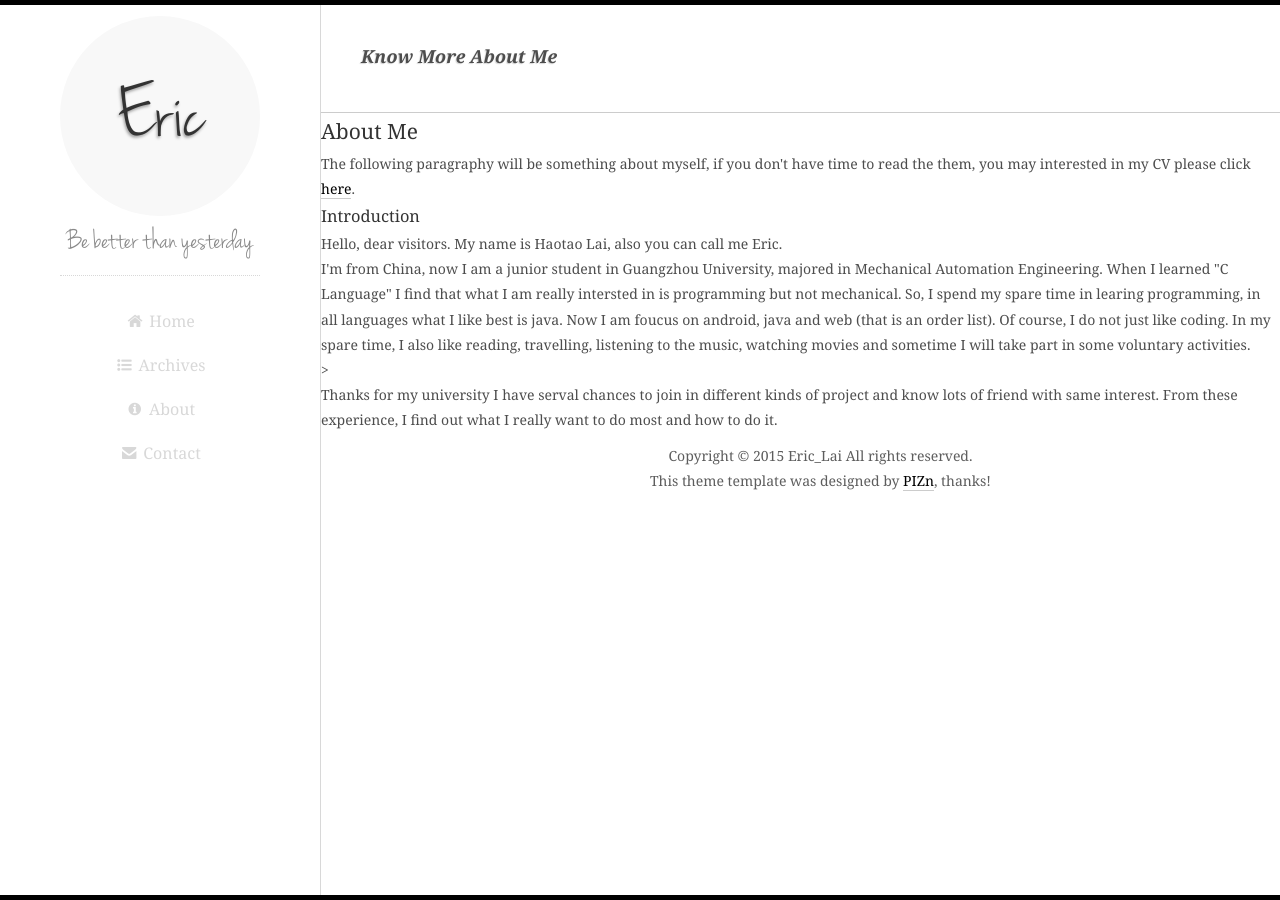
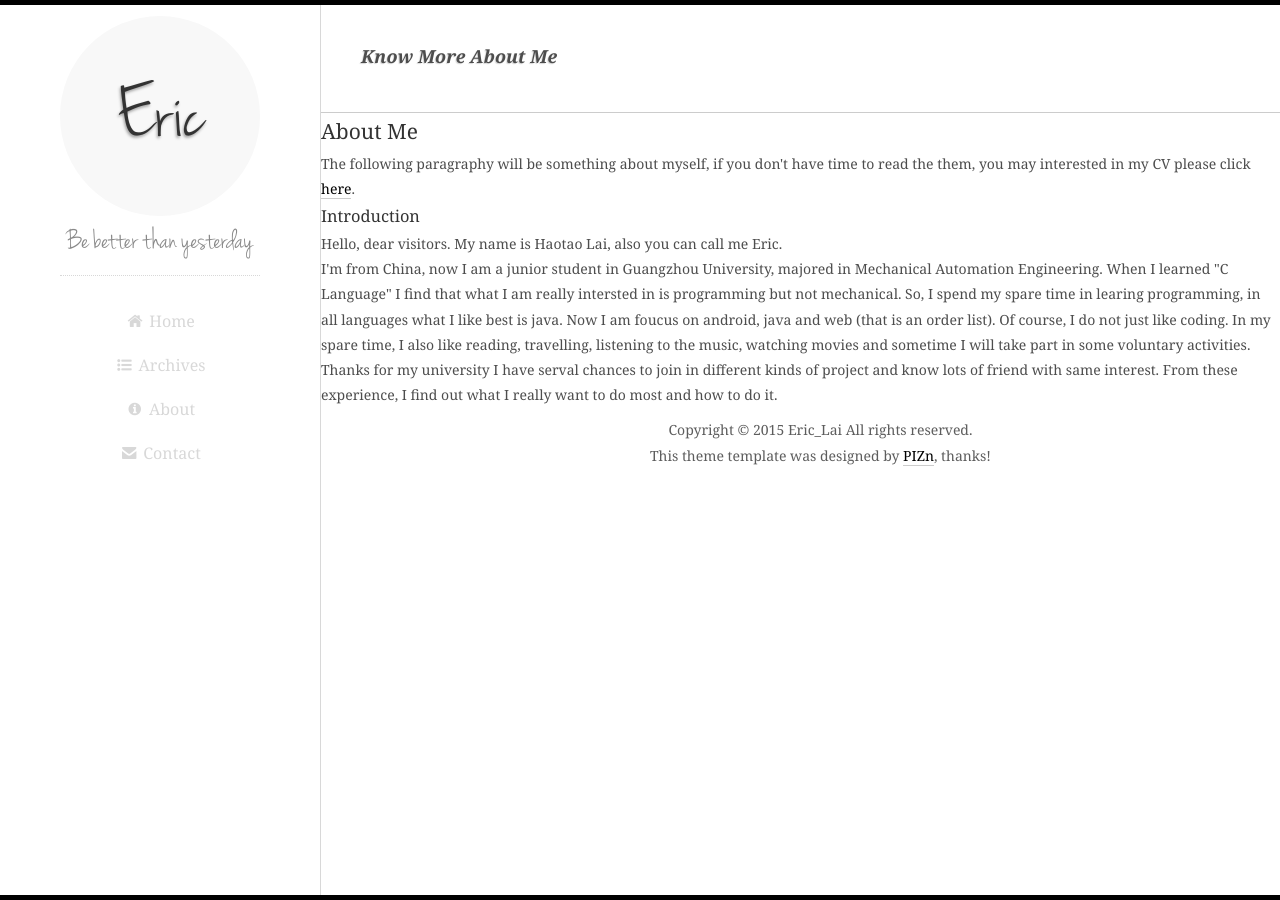
Before and after one commit to laihaotao/laihaotao.github.io, a Jekyll site: the page built from about.html, in a window 1280 px wide. Built offline with Jekyll 4.4.1, drawn with Linux system fonts in a browser that asks for light colours; Markdown is read by kramdown in place of the engine named in the settings.

Commit message:
about change

```diff
--- a/about.html
+++ b/about.html
@@ -7,9 +7,9 @@ date: Know More About Me
 <h2>About Me</h2>
 <p> The following paragraphy will be something about myself, if you don't have time to read the them, you may interested in my CV please click <a href="{{site.url}}/documents/cv_english.pdf" target="_blank">here</a>.</p>
 <h3>Introduction</h3>
-<p>Hello, dear visitors. My name is Haotao Lai, also you can call me Eric.</p><p></p>
+<p>Hello, dear visitors. My name is Haotao Lai, also you can call me Eric.</p><p> </p>
 <p>
 I'm from China, now I am a junior student in Guangzhou University, majored in Mechanical Automation Engineering. When I learned "C Language" I find that what I am really intersted in is programming but not mechanical. So, I spend my spare time in learing programming, in all languages what I like best is java. Now I am foucus on android, java and web (that is an order list). Of course, I do not just like coding. In my spare time, I also like reading, travelling, listening to the music, watching movies and sometime I will take part in some voluntary activities.
-</p><p></p>>
+</p><p> </p>
 <p>Thanks for my university I have serval chances to join in different kinds of project and know lots of friend with same interest. From these experience, I find out what I really want to do most and how to do it. </p>
 </article>
```
